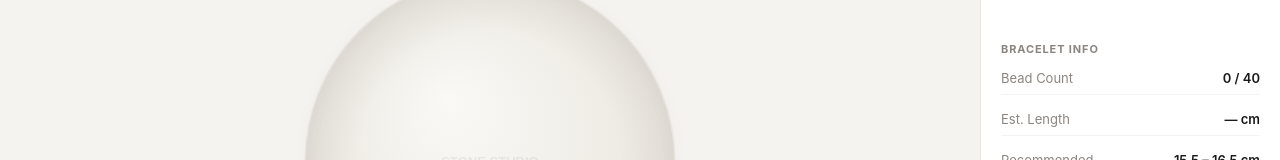
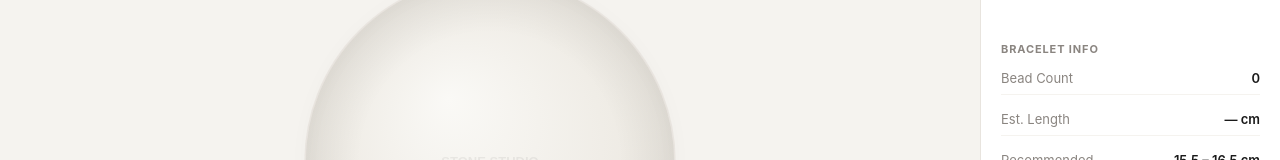
Before and after one commit to pastrainbow/bracelet_custom_configure, a React (Vite) app: page / in a window 1280 px wide. Shown: the part 144-304 px from the top of the page. Built offline with nearby package versions, Linux system fonts and the light colour scheme.

Commit message:
Feat: remove the max bead limit from the bead count info display

```diff
--- a/legacy/index.html
+++ b/legacy/index.html
@@ -76,7 +76,7 @@
       <div>
         <div class="section-title">Bracelet Info</div>
         <div class="info-grid">
-          <div class="info-row"><span class="info-key">Bead Count</span><span class="info-val" id="infoCount">0 / 40</span></div>
+          <div class="info-row"><span class="info-key">Bead Count</span><span class="info-val" id="infoCount">0</span></div>
           <div class="info-row"><span class="info-key">Est. Length</span><span class="info-val" id="infoLength">— cm</span></div>
           <div class="info-row"><span class="info-key">Recommended</span><span class="info-val">15.5 – 16.5 cm</span></div>
         </div>
--- a/src/components/sidebar/BraceletInfo.tsx
+++ b/src/components/sidebar/BraceletInfo.tsx
@@ -1,4 +1,3 @@
-import { MAX_BEADS } from '@/config/constants';
 import { selectTotals, useStore } from '@/store/store';
 import { SectionTitle } from '../ui/SectionTitle';
 
@@ -18,7 +17,7 @@ export function BraceletInfo() {
     <div>
       <SectionTitle>Bracelet Info</SectionTitle>
       <div className="grid gap-2">
-        <Row label="Bead Count" value={`${count} / ${MAX_BEADS}`} />
+        <Row label="Bead Count" value={`${count}`} />
         <Row label="Est. Length" value={count > 0 ? `~${lengthCm} cm` : '— cm'} />
         <Row label="Recommended" value="15.5 – 16.5 cm" />
       </div>
--- a/src/config/constants.ts
+++ b/src/config/constants.ts
@@ -6,7 +6,6 @@ export const BEAD_SIZES = [6, 10, 12, 14] as const;
 export type BeadSizeMm = (typeof BEAD_SIZES)[number];
 
 export const DEFAULT_BEAD_SIZE: BeadSizeMm = 10;
-export const MAX_BEADS = 40;
 
 /** Pixels of bead radius per millimetre of diameter. */
 export const MM_TO_RADIUS = 2.2;
--- a/src/store/store.ts
+++ b/src/store/store.ts
@@ -1,6 +1,5 @@
 import { create } from 'zustand';
 import type { EngineSummary, ItemDef, PlacedItem, StudioMode } from '@/types';
-import { isAccessory } from '@/types';
 import { DEFAULT_BEAD_SIZE } from '@/config/constants';
 import type { TextureId } from '@/data/textures';
 import type { BraceletEngine } from '@/engine/BraceletEngine';
```
